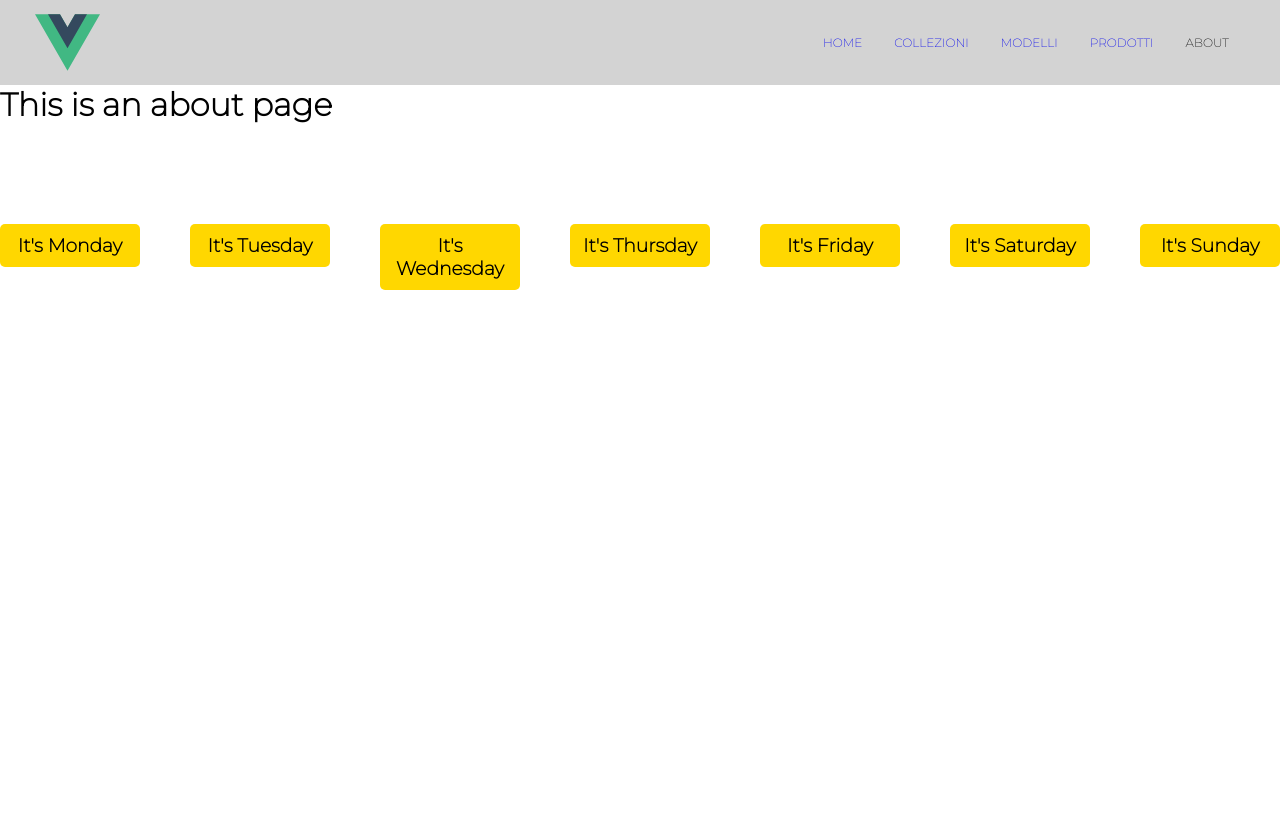
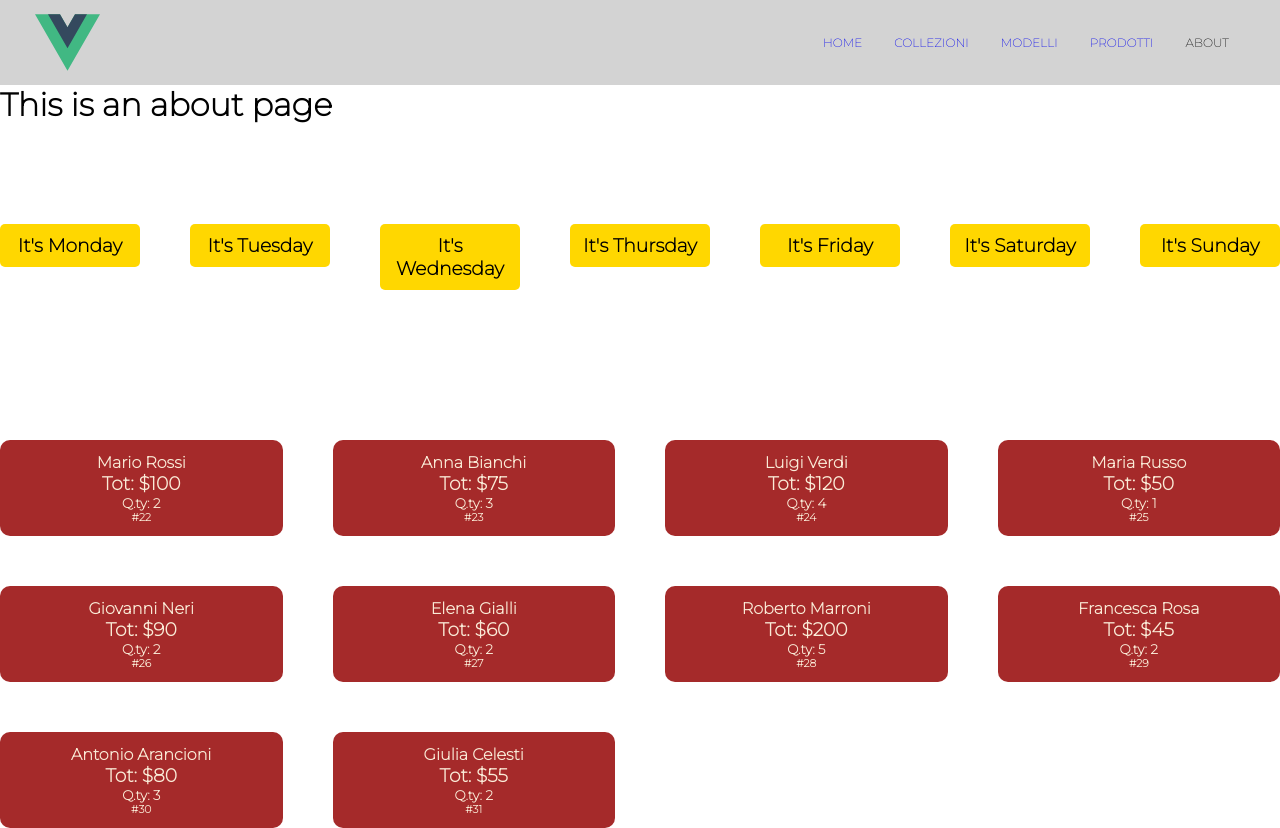
Before and after one commit to filippopelloia/app-lavabi, a Vue app: page /about in a window 1280 px wide. Before the commit the page ends 800 px from the top, so only its background shows below. Built offline with nearby package versions, Linux system fonts and the light colour scheme.

Commit message:
fourth commit

```diff
--- /dev/null
+++ b/src/components/CardProduct.vue
@@ -0,0 +1,40 @@
+<template>
+    <div>
+        <div class="product">
+            <h4>{{ customerName }}</h4>
+            <h3>Tot: ${{ totalPayment }}</h3>
+            <h5>Q.ty: {{ numberProducts }}</h5>
+            <h6>#{{ orderId }}</h6>
+        </div>
+    </div>
+</template>
+
+
+<script>
+    export default{
+        props: {
+            nomeCliente: String,
+            totale: Number,
+            numeroProdotti: Number,
+            id: Number
+        },
+        data() {
+            return{
+                customerName: this.nomeCliente,
+                totalPayment: this.totale,
+                numberProducts: this.numeroProdotti,
+                orderId: this.id
+            }
+        }
+    }
+</script>
+
+<style scoped>
+    .product{
+        background-color: brown;
+        text-align: center;
+        padding: 12.5px;
+        border-radius: 10px;
+        color: antiquewhite;
+    }
+</style>
--- a/src/views/AboutView.vue
+++ b/src/views/AboutView.vue
@@ -8,15 +8,27 @@
       </div>
     </div>
 
+    <div class="product-section">
+      <div v-for="(order, index) in orders" :key="index">
+        <CardProduct :nomeCliente="order.customer"
+                     :numeroProdotti="order.numProducts"
+                     :totale="order.totalPayment"
+                     :id="order.id"
+        ></CardProduct>
+      </div>
+    </div>
+
   </div>
 </template>
 
 <script>
   import CardAbout from '../components/CardAbout.vue'
+  import CardProduct from '../components/CardProduct.vue'
 
   export default{
     components: {
-        CardAbout
+        CardAbout,
+        CardProduct
     },
     data(){
       return{
@@ -28,6 +40,18 @@
           'It\'s Friday',
           'It\'s Saturday',
           'It\'s Sunday'
+        ],
+        orders: [
+          {id: 22, customer: 'Mario Rossi', totalPayment: 100, numProducts: 2},
+          {id: 23, customer: 'Anna Bianchi', totalPayment: 75, numProducts: 3},
+          {id: 24, customer: 'Luigi Verdi', totalPayment: 120, numProducts: 4},
+          {id: 25, customer: 'Maria Russo', totalPayment: 50, numProducts: 1},
+          {id: 26, customer: 'Giovanni Neri', totalPayment: 90, numProducts: 2},
+          {id: 27, customer: 'Elena Gialli', totalPayment: 60, numProducts: 2},
+          {id: 28, customer: 'Roberto Marroni', totalPayment: 200, numProducts: 5},
+          {id: 29, customer: 'Francesca Rosa', totalPayment: 45, numProducts: 2},
+          {id: 30, customer: 'Antonio Arancioni', totalPayment: 80, numProducts: 3},
+          {id: 31, customer: 'Giulia Celesti', totalPayment: 55, numProducts: 2}
         ]
       }
     }
@@ -36,10 +60,15 @@
 </script>
 
 <style scoped>
-  .card-about-content{
+  .card-about-content, .product-section{
     display: grid;
-    grid-template: auto auto / repeat(7, 1fr);
     gap: 50px;
     margin-top: 100px;
   }
+  .card-about-content{
+    grid-template: auto auto / repeat(7, 1fr);
+  }
+  .product-section{
+    grid-template: auto auto / repeat(4, 1fr);
+  }
 </style>
```
